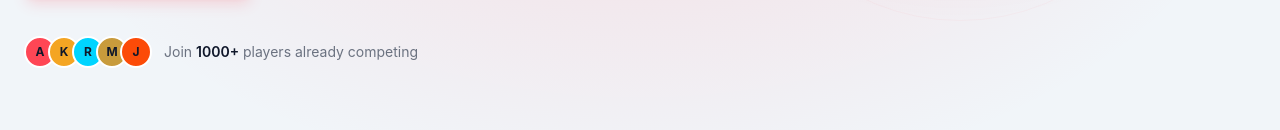
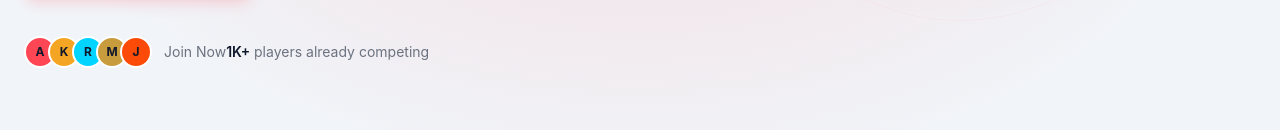
Before and after one commit to Aryan-Mohite/ArenaX_Hostinger, a React (Vite) app in the folder frontend/: page / in a window 1280 px wide. Shown: the part 667-797 px from the top of the page. Built offline with nearby package versions, Linux system fonts and the light colour scheme; no server answers.

Commit message:
1K players

```diff
--- a/frontend/src/pages/Home.jsx
+++ b/frontend/src/pages/Home.jsx
@@ -247,7 +247,7 @@ export default function Home() {
                   ))}
                 </div>
                 <p className="text-sm text-gray-400">
-                  Join <span className="text-white font-semibold">1000+</span>{" "}
+                  Join Now<span className="text-white font-semibold">1K+</span>{" "}
                   players already competing
                 </p>
               </div>
```
